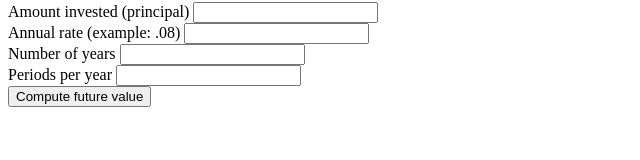
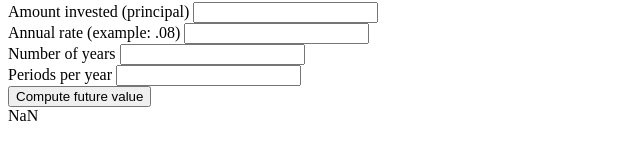
Before and after one commit to Oliecho/cit-160, a plain HTML site: page week11Assignment1.html in a window 1280 px wide. Both pictures are taken after a click on the button "Compute future value". Shown: the part 96-256 px from the top of the page, 0-640 px from the left. Drawn offline with Linux system fonts and the light colour scheme.

Commit message:
Add contents of functions and add page <title>

```diff
--- a/week11Assignment1.html
+++ b/week11Assignment1.html
@@ -2,7 +2,7 @@
 <html lang="en-us">
 <head>
 <meta charset="utf-8">
-<title>Title</title>
+<title>Investment Calculator</title>
 
 <script>
 /* Input: Amount invested, annual interest rate, number of years, and periods per year.
@@ -10,12 +10,20 @@
  * Output: Future value of the in vestment.
  */
 function doFV() {
-
+    //get input from user and define variables.
+    var principal = parseFloat(document.getElementById('principalInputBox').value);
+    var annualRate = parseFloat(document.getElementById('annualRateInputBox').value);
+    var years = parseFloat(document.getElementById('yearsInputBox').value);
+    var periodsPerYear = parseFloat(document.getElementById('periodsPerYearInputBox').value);
 
     // Determine the output and show it to the user.
+    var result = computeFutureValue(principal, annualRate, years, periodsPerYear);
     document.getElementById('outputDiv').innerHTML = result ;
 }
 function computeFutureValue(principal, annualRate, years, periodsPerYear) {
+    var growthRatePerPeriod = annualRate / periodsPerYear;
+    var periods = years * periodsPerYear;
+    var f = principal * Math.pow(1 + growthRatePerPeriod, periods);
     return f;
 }
 </script>
```
